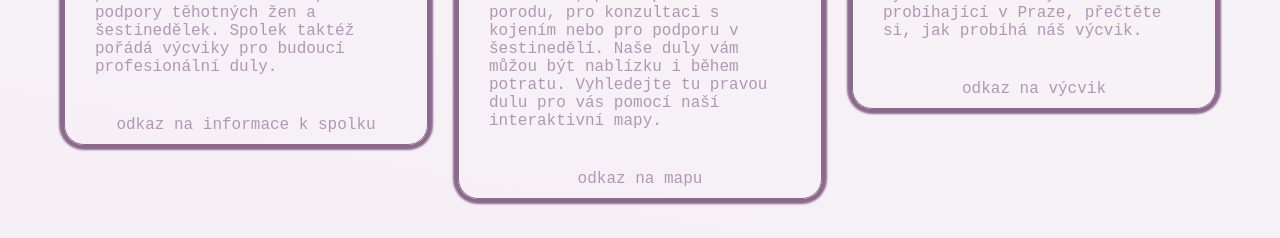
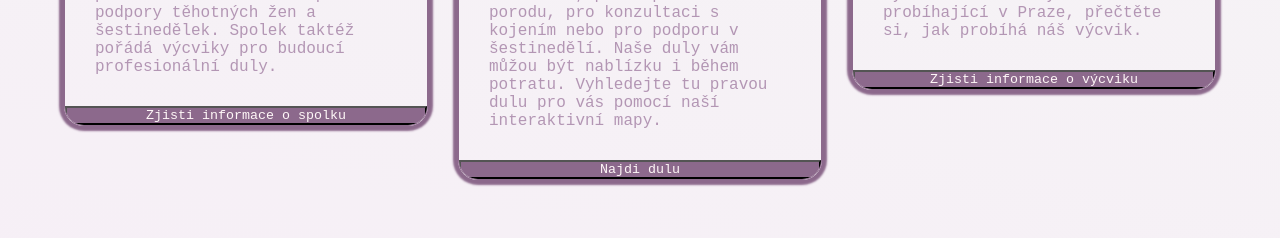
Before and after one commit to CreativeOxana/mojedula, a React (Vite) app: page / in a window 1280 px wide. Shown: the part 457-695 px from the top of the page. Built offline with nearby package versions, Linux system fonts and the light colour scheme; a web font is replaced by a local one.

Commit message:
Added links, buttons, styles

```diff
--- a/src/pages/About/index.jsx
+++ b/src/pages/About/index.jsx
@@ -119,14 +119,16 @@ export const About = () => {
         <h3>Jak kontaktovat dulu?</h3>
         <p>
           Na našich stránkách naleznete{' '}
-          <Link to="/find_doula">mapu Českých dul</Link>, kde si můžete vybrat
-          služby duly podle místa, kde ji sháníte.
+          <Link to="/find_doula" className="link">
+            mapu Českých dul
+          </Link>
+          , kde si můžete vybrat služby duly podle místa, kde ji sháníte.
         </p>
         <h3>Chcete se sama stát dulou?</h3>
         <p>
           Veškeré důležité informace o našem výcviku pro vyškolení
           profesionálních dul najdete v sekci vzdělávání. Samozřejmě nás můžete
-          oslovit na kontaktním emailu (ikonka a email)
+          oslovit na kontaktním emailu <i className="fa-solid fa-envelope"></i>
         </p>
       </div>
     </>
--- a/src/pages/About/style.css
+++ b/src/pages/About/style.css
@@ -21,3 +21,7 @@ h1 {
   border-radius: 20px;
   width: 500px;
 }
+
+.link {
+  color: var(--brand-color);
+}
--- a/src/pages/HomePage/index.jsx
+++ b/src/pages/HomePage/index.jsx
@@ -1,4 +1,5 @@
 // import { CollapseBox } from '../components/CollapseBox';
+import { Link } from 'react-router-dom';
 import './style.css';
 
 export const HomePage = () => {
@@ -16,7 +17,10 @@ export const HomePage = () => {
                 šestinedělek. Spolek taktéž pořádá výcviky pro budoucí
                 profesionální duly.
               </div>
-              <div className="card-link">odkaz na informace k spolku</div>
+              <button className="card-button">
+                {' '}
+                <Link to="/about">Zjisti informace o spolku</Link>
+              </button>
             </div>
             <div className="card card-vycvik scale-element">
               <img src="../img/DSC_0037.jpg" alt="" width="200px" />
@@ -27,7 +31,10 @@ export const HomePage = () => {
                 během potratu. Vyhledejte tu pravou dulu pro vás pomocí naší
                 interaktivní mapy.{' '}
               </div>
-              <div className="card-link">odkaz na mapu</div>
+              <button className="card-button">
+                {' '}
+                <Link to="/find_doula">Najdi dulu</Link>
+              </button>
             </div>
             <div className="card scale-element">
               <img src="../img/bonding.jpg" alt="" width="200px" />
@@ -36,7 +43,10 @@ export const HomePage = () => {
                 vhodný kurz probíhající v Praze, přečtěte si, jak probíhá náš
                 výcvik.{' '}
               </div>
-              <div className="card-link">odkaz na výcvik</div>
+              <button className="card-button">
+                {' '}
+                <Link to="/education">Zjisti informace o výcviku</Link>
+              </button>
             </div>
           </div>
           <div className="text-container scale-element">
--- a/src/pages/HomePage/style.css
+++ b/src/pages/HomePage/style.css
@@ -86,6 +86,11 @@ body {
 
 }
 
+.card-button {
+  background-color: var(--brand-color);
+
+}
+
 @media screen and (min-width: 768px) {
   .card-container {
     display: flex;
```
